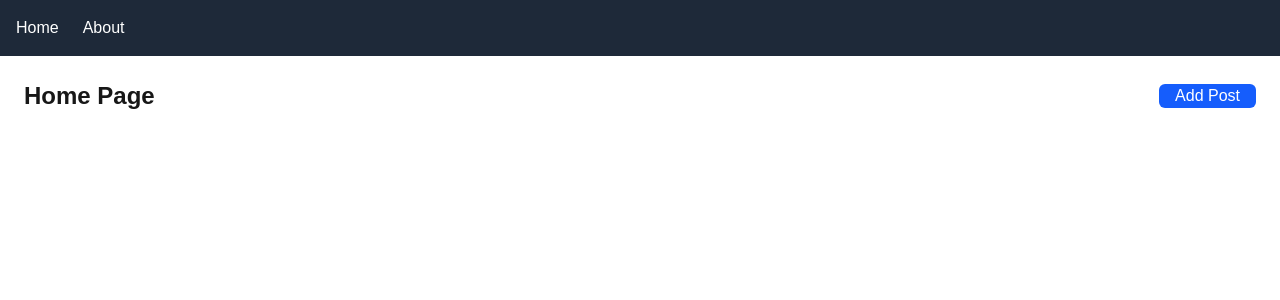
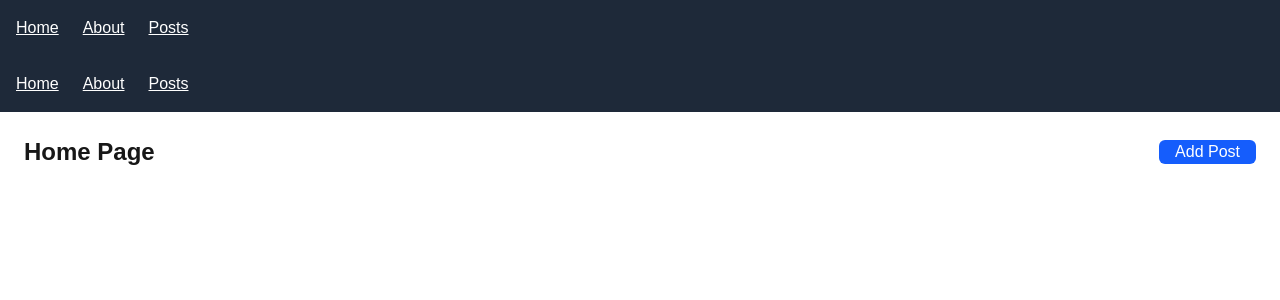
Before and after one commit to dennisrua/alx-project-0x02-setup, a Next.js app in the folder alx-project-0x02/: page /home in a window 1280 px wide. Shown: the top 300 px of the page. Built offline with nearby package versions, Linux system fonts and the light colour scheme.

Commit message:
feat: add reusable Header component with navigation links for Home, About, and Posts pages

```diff
--- a/alx-project-0x02/components/layout/Header.tsx
+++ b/alx-project-0x02/components/layout/Header.tsx
@@ -4,11 +4,14 @@ const Header = () => {
   return (
     <header className="bg-gray-800 text-white p-4">
       <nav className="flex space-x-6">
-        <Link href="/home" className="hover:text-gray-300">
+        <Link href="/home" className="hover:text-gray-300 underline">
           Home
         </Link>
-        <Link href="/about" className="hover:text-gray-300">
+        <Link href="/about" className="hover:text-gray-300 underline">
           About
+        </Link>
+        <Link href="/posts" className="hover:text-gray-300 underline">
+          Posts
         </Link>
       </nav>
     </header>
--- a/alx-project-0x02/pages/about.tsx
+++ b/alx-project-0x02/pages/about.tsx
@@ -1,9 +1,11 @@
+import Header from '@/components/layout/Header';
 import React from 'react';
 import Button from '@/components/common/Button';
 
 const About = () => {
   return (
     <div>
+      <Header />
       <h1>About Us</h1>
       <Button size="small" shape="rounded-sm">
         Small Button
--- a/alx-project-0x02/pages/home.tsx
+++ b/alx-project-0x02/pages/home.tsx
@@ -1,3 +1,4 @@
+import Header from '@/components/layout/Header';
 import Card from '@/components/common/Card';
 import { useState } from 'react';
 import PostModal from '@/components/common/PostModal';
@@ -17,6 +18,7 @@ const Home: React.FC = () => {
 
   return (
     <div>
+      <Header />
       <div className="p-6">
         <div className="flex justify-between items-center mb-6">
           <h1 className="text-2xl font-bold">Home Page</h1>
--- /dev/null
+++ b/alx-project-0x02/pages/posts.tsx
@@ -0,0 +1,13 @@
+import Header from '@/components/layout/Header';
+import React from 'react';
+
+const Posts = () => {
+  return (
+    <div>
+      <Header />
+      <h1>Posts</h1>
+    </div>
+  );
+};
+
+export default Posts;
```
Also changed, not shown: 1 other file (tests, documents, lock files or other folders).
